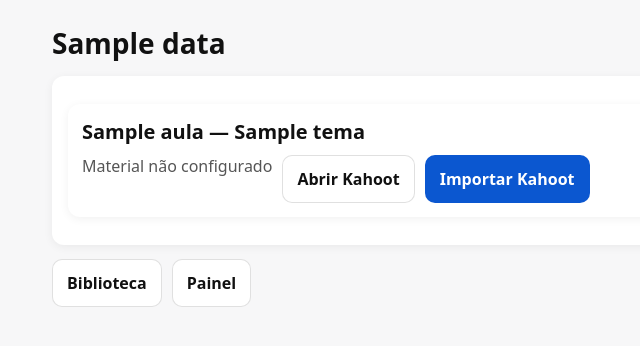
After one commit to TanoueH/CV721A-presenca-qrcode, a FastAPI app: template app/templates/roteiro.html in a window 1280 px wide. The commit adds this page. Shown: the top 346 px of the page, without its empty margins (116-756 px from the left). Run offline with FastAPI, Linux system fonts and the light colour scheme; the template is opened without the code that fills it: most values are stand-ins (such as "Sample title", 1, 10 or a date in 2020).

Commit message:
Add aula workflow, presentation library, roteiro and Kahoot placeholder

```diff
--- a/app/routes/aula.py
+++ b/app/routes/aula.py
@@ -11,12 +11,22 @@
 
 from starlette.datastructures import URL
 
+from pathlib import Path
+from urllib.parse import quote
+
+import json
+from pathlib import Path
+
 DISCIPLINA = "Fundações (CV721A)"
 TURMA = "Engenharia Civil FEC – 2026"
 TTL_MIN = int(os.getenv("QR_TTL_MIN", "3"))
 
 # Se definido no Render, exige ?k=PROF_TOKEN nas rotas /prof
 PROF_TOKEN = os.getenv("PROF_TOKEN", "").strip()
+
+AULAS_DIR = Path("app/static/aulas")
+ROTEIRO_PATH = Path("app/static/roteiro.json")
+
 
 # Router do professor (tudo em /prof/...)
 router = APIRouter(prefix="/prof", tags=["Professor"])
@@ -107,12 +117,50 @@
         },
     )
 
+@router.get("/aulas", response_class=HTMLResponse)
+def lista_aulas(request: Request):
+    _check_prof_key(request)
+
+    itens = []
+    if AULAS_DIR.exists():
+        for p in sorted(AULAS_DIR.iterdir()):
+            if p.is_file() and p.suffix.lower() in [".pdf", ".pptx", ".ppt"]:
+                itens.append({
+                    "nome": p.name,
+                    "url": f"/static/aulas/{quote(p.name)}",
+                    "tipo": p.suffix.lower().replace(".", "").upper(),
+                })
+
+    return request.app.state.templates.TemplateResponse(
+        "aulas.html",
+        {"request": request, "itens": itens, "prof_k": request.query_params.get("k", "")},
+    )
+
 @router.post("/aula/iniciar")
 def iniciar_aula(request: Request):
     _check_prof_key(request)
     STATE.iniciar()
     k = request.query_params.get("k", "")
     return RedirectResponse(url=f"/prof/?k={k}", status_code=303)
+
+@router.get("/roteiro", response_class=HTMLResponse)
+def roteiro(request: Request):
+    _check_prof_key(request)
+
+    data = {"titulo": "Roteiro de Aulas", "itens": []}
+    if ROTEIRO_PATH.exists():
+        data = json.loads(ROTEIRO_PATH.read_text(encoding="utf-8"))
+
+    # resolve URL + existência do arquivo
+    for it in data.get("itens", []):
+        arq = (it.get("arquivo") or "").strip()
+        it["url"] = f"/static/aulas/{arq}" if arq else ""
+        it["existe"] = bool(arq) and (AULAS_DIR / arq).exists()
+
+    return request.app.state.templates.TemplateResponse(
+        "roteiro.html",
+        {"request": request, "data": data, "prof_k": request.query_params.get("k", "")},
+    )
 
 @router.post("/aula/gerar_qr")
 def gerar_qr_final(request: Request):
--- /dev/null
+++ b/app/templates/roteiro.html
@@ -0,0 +1,41 @@
+{% extends "base.html" %}
+{% block content %}
+
+<h1>{{ data.titulo }}</h1>
+
+<div class="card">
+  {% if data.itens %}
+    {% for it in data.itens %}
+      <div class="card" style="margin:12px 0; padding:14px;">
+        <h2 style="margin:0 0 6px 0;">{{ it.aula }} — {{ it.tema }}</h2>
+
+        <div class="row">
+          {% if it.url and it.existe %}
+            <a class="btn" href="{{ it.url }}" target="_blank">Abrir material</a>
+          {% else %}
+            <span class="muted">Material não configurado</span>
+          {% endif %}
+
+          {% if it.kahoot_url %}
+            <a class="btn" href="{{ it.kahoot_url }}" target="_blank">Abrir Kahoot</a>
+          {% else %}
+            <span class="muted">Kahoot não configurado</span>
+          {% endif %}
+
+          <a class="btn primary" href="/kahoot{% if prof_k %}?k={{ prof_k }}{% endif %}">
+            Importar Kahoot
+          </a>
+        </div>
+      </div>
+    {% endfor %}
+  {% else %}
+    <p class="muted">Roteiro ainda não cadastrado.</p>
+  {% endif %}
+</div>
+
+<div class="row">
+  <a class="btn" href="/prof/aulas{% if prof_k %}?k={{ prof_k }}{% endif %}">Biblioteca</a>
+  <a class="btn" href="/prof/{% if prof_k %}?k={{ prof_k }}{% endif %}">Painel</a>
+</div>
+
+{% endblock %}
```
Also changed, not shown: app/routes/kahoot.py (+6 -3 lines), app/static/roteiro.json (added, +17 -0 lines), app/templates/aula_hoje.html (+12 -8 lines), app/templates/aulas.html (added, +24 -0 lines), app/templates/kahoot.html (added, +20 -0 lines), 12 other files.
